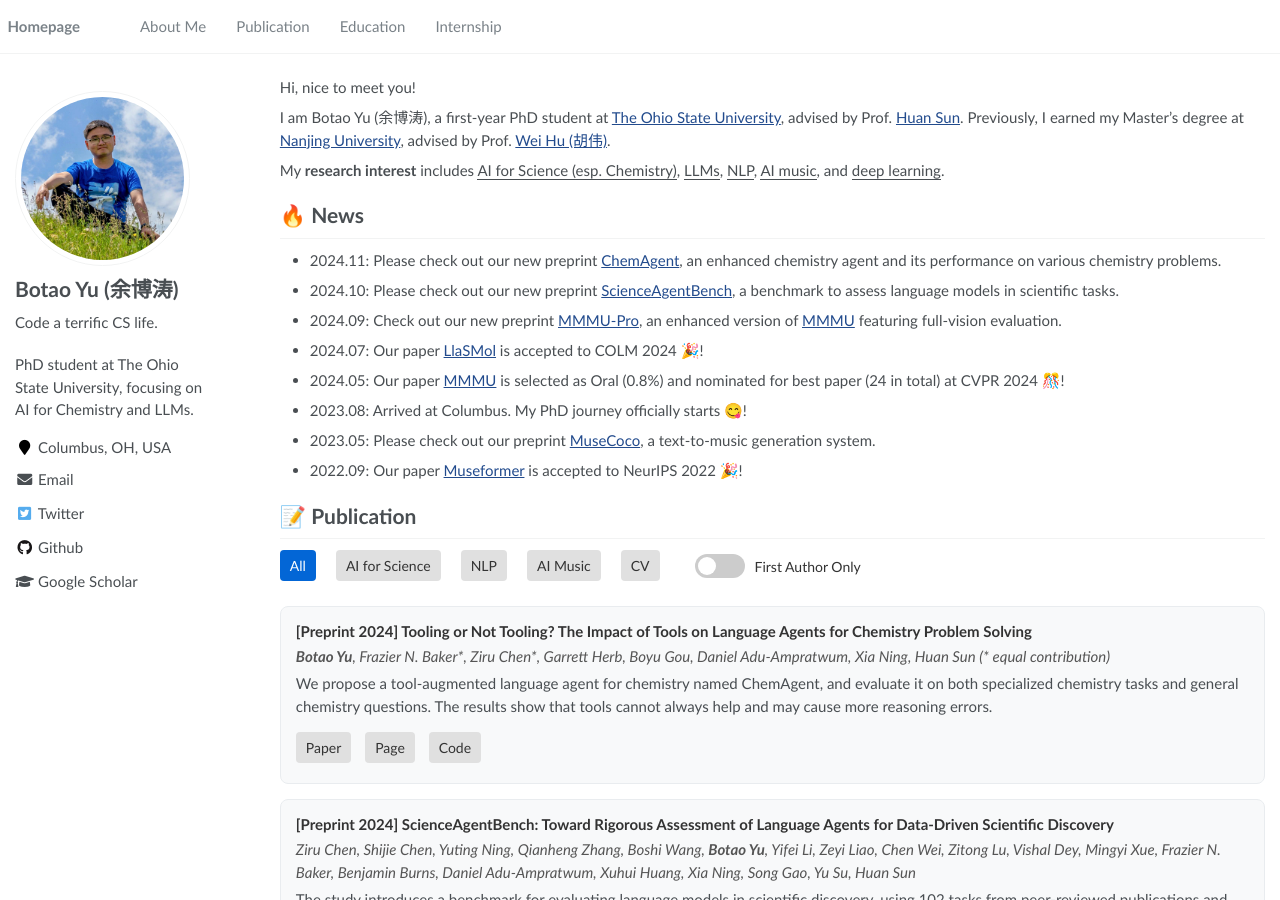
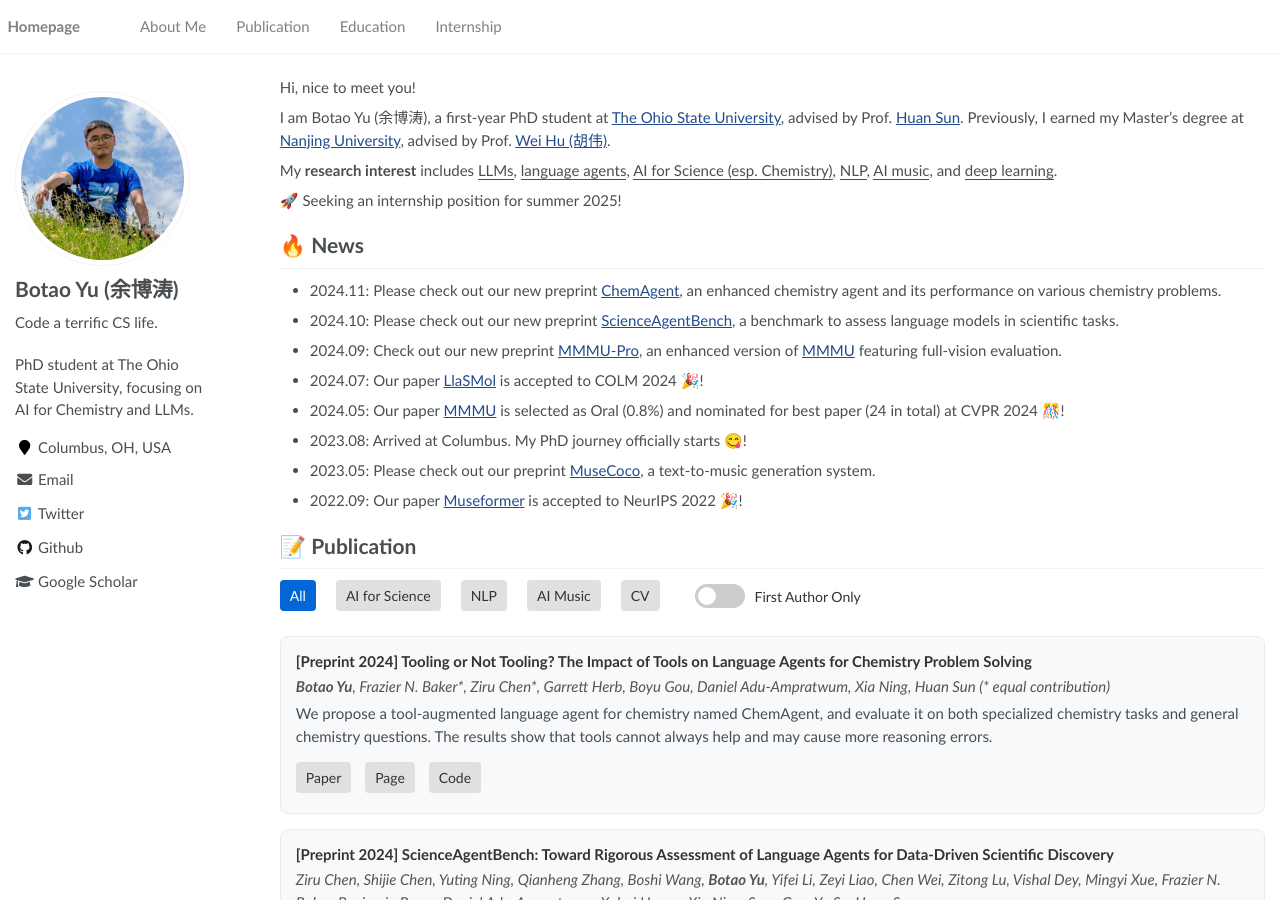
Before and after one commit to btyu/btyu.github.io, a Jekyll site: the page built from _pages/about.md, in a window 1280 px wide and 900 px high. Built offline with Jekyll 4.4.1, drawn with Linux system fonts in a browser that asks for light colours; some of the changed text lies outside the part shown.

Commit message:
update page

```diff
--- a/_pages/about.md
+++ b/_pages/about.md
@@ -21,7 +21,10 @@ Hi, nice to meet you!
 
 I am Botao Yu (余博涛), a first-year PhD student at [The Ohio State University](https://www.osu.edu/), advised by Prof. [Huan Sun](http://web.cse.ohio-state.edu/~sun.397/). Previously, I earned my Master's degree at [Nanjing University](https://www.nju.edu.cn/en/), advised by Prof. [Wei Hu (胡伟)](http://ws.nju.edu.cn/wiki/Wiki.jsp?page=Wei%20Hu).
 
-My **research interest** includes <u>AI for Science (esp. Chemistry)</u>, <u>LLMs</u>, <u>NLP</u>, <u>AI music</u>, and <u>deep learning</u>.
+My **research interest** includes <u>LLMs</u>, <u>language agents</u>, <u>AI for Science (esp. Chemistry)</u>, <u>NLP</u>, <u>AI music</u>, and <u>deep learning</u>.
+
+🚀 Seeking an internship position for summer 2025!
+
 
 # 🔥 News
 - 2024.11: Please check out our new preprint [ChemAgent](#pub-chemagent), an enhanced chemistry agent and its performance on various chemistry problems.
@@ -213,9 +216,13 @@ My **research interest** includes <u>AI for Science (esp. Chemistry)</u>, <u>LLM
 
 <div style="height: 32vh;"></div>
 
+<a href="https://clustrmaps.com/site/1c3ca" title="ClustrMaps" style="display: none;">
+  <img src="//www.clustrmaps.com/map_v2.png?d=f9kZ-P2EUgXwc9p1vvYKyoHKWqLDflgWn7Ex2ZtHUgM&cl=ffffff" />
+</a>
+
 <div class="micro-text">Psst! 🔍 Kudos on your keen eye! Didn't expect anyone to notice this microscopic text. Since you've ventured this far, fancy embarking on a friendship adventure?</div>
 
-*Last modified: Nov. 13, 2024*
+*Last modified: Dec. 20, 2024*
 
 <style>
   #publications ul {
@@ -377,7 +384,6 @@ My **research interest** includes <u>AI for Science (esp. Chemistry)</u>, <u>LLM
   }
 </style>
 
-
 <script>
 document.addEventListener('DOMContentLoaded', function() {
   const keywordButtons = document.querySelectorAll('.keyword-btn');
```
